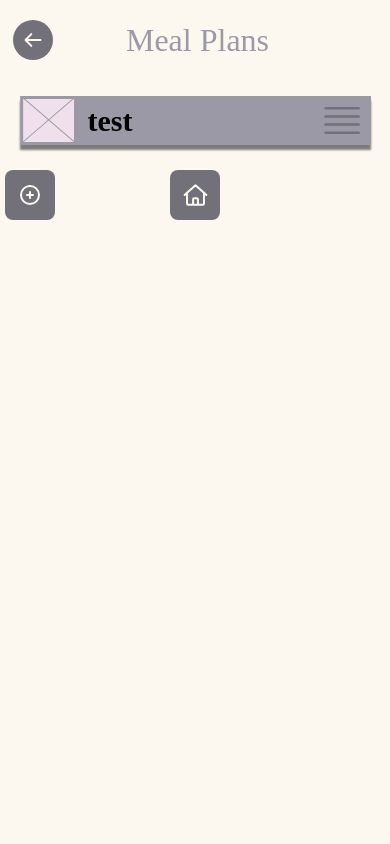
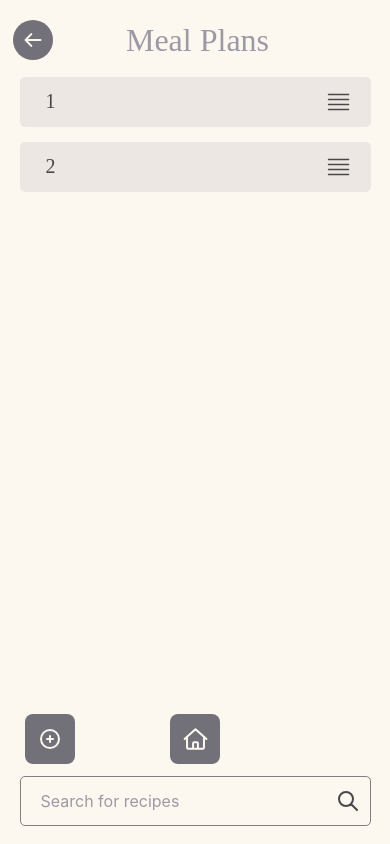
Before and after one commit to pleaseosaur/Entreprete, a React Native app: screen /MealPlan in a window 390 px wide. Built offline with nearby package versions, Linux system fonts and the light colour scheme; grey boxes are pictures that could not be loaded.

Commit message:
added search bar to meal plan page. meal plans and collections can now be deleted

```diff
--- a/screens/Collections/Collections.js
+++ b/screens/Collections/Collections.js
@@ -33,6 +33,13 @@ const Collections = ({navigation}) => {
     setCollections(filteredCollections);
   };
 
+  const deleteCollection = index => {
+    setCollections(prev => {
+        const newPlans = prev.filter((_, i) => i !== index);
+        return newPlans;
+    });
+  };
+
   return (
     <BaseScreen
       title={'Collections'}
@@ -47,7 +54,7 @@ const Collections = ({navigation}) => {
               recipe={collection}
               key={index}
               onPress={() => navigateToRecipe(collection.recipes, collection.name)}
-              swipeHandler={() => deleteRecipe(index)}
+              swipeHandler={() => deleteCollection(index)}
             />
           );
         })}
--- a/screens/MealPlans/MealPlans.js
+++ b/screens/MealPlans/MealPlans.js
@@ -1,13 +1,16 @@
-import React from 'react';
-import { View } from 'react-native';
+import React, {useState} from 'react';
+import { View, ScrollView } from 'react-native';
 import BaseScreen from "../BaseScreen/BaseScreen";
 import {SquareButton} from "../../components/Button/Button";
 import {PlusCircle, Home} from "../../components/Icons/Icons";
-import RecipeItem from "../../components/RecipeItem/RecipeItem";
+import ListItem from '../../components/ListItem/ListItem';
 import style from './style';
-
+import testData from '../../mockServer/db.json';
+import SearchBar from '../../components/SearchBar/SearchBar';
 
 const MealPlans = ({navigation, mealPlanName}) => {
+    const [plans, setPlans] = useState(testData.mealplans);
+
     const goBack = () => {
         navigation.goBack();
     };
@@ -20,17 +23,55 @@ const MealPlans = ({navigation, mealPlanName}) => {
         navigation.navigate('MealPlan');
     };
 
+    const handleSearch = async (text) => {
+        if (text === '') {
+          setCollections(testData.collections);
+          return;
+        }
+        const filteredPlans = testData.mealplans.filter(plan =>
+          plan.name.toLowerCase().includes(text.toLowerCase()),
+        );
+        setPlans(filteredPlans);
+      };
+
+    const deletePlan = index => {
+        setPlans(prev => {
+            const newPlans = prev.filter((_, i) => i !== index);
+            return newPlans;
+        });
+    };
+
     return (
-        <BaseScreen title="Meal Plans" canGoBack={true} goBack = {goBack}>
-            <RecipeItem name={mealPlanName} handler={selectMealPlan} />
-            <View style={style.buttonsContainer}>
-                <View>
-                    <SquareButton icon={<PlusCircle />}></SquareButton>
+        <BaseScreen
+            title="Meal Plans"
+            canGoBack={true}
+            canEdit={false}
+            goBack = {goBack}>
+            <ScrollView style={style.scrollContainer}>
+                {plans.map((plan, index) => {
+                    return (
+                        <ListItem
+                        name={mealPlanName || plan.id}
+                        key={index}
+                        onPress={selectMealPlan}
+                        swipeHandler={() => deletePlan(index)}
+                        />
+                    );
+                })}
+            </ScrollView>
+            <View style={style.plansSearchContainer}>
+                <View style={style.buttonsContainer}>
+                    <View>
+                        <SquareButton icon={<PlusCircle />}></SquareButton>
+                    </View>
+                    <View>
+                        <SquareButton handler={goHome} icon={<Home />}></SquareButton>
+                    </View>
+                    <View style={style.buttonPlaceHolder}></View>
                 </View>
                 <View>
-                    <SquareButton handler={goHome} icon={<Home />}></SquareButton>
+                    <SearchBar handleSearch={handleSearch} />
                 </View>
-                <View style={style.buttonPlaceHolder}></View>
             </View>
         </BaseScreen>
     );
--- a/screens/MealPlans/style.js
+++ b/screens/MealPlans/style.js
@@ -2,6 +2,13 @@ import {StyleSheet} from "react-native";
 import palette from "../../styles/Common.styles";
 
 const style = StyleSheet.create({
+    scrollContainer: {
+        marginBottom: '5%',
+        marginHorizontal: '5%',
+    },
+    plansSearchContainer: {
+        marginHorizontal: '5%',
+    },
     buttonsContainer: {
         flexDirection: 'row',
         justifyContent: 'space-between',
```
